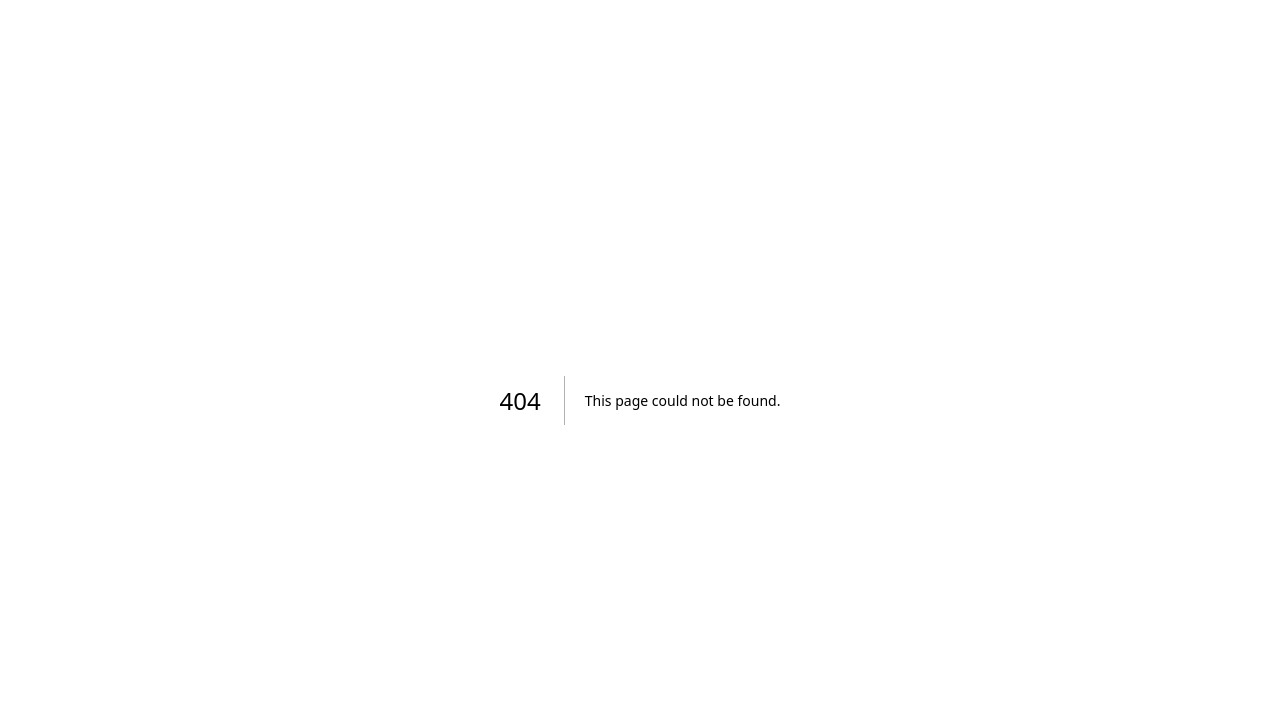
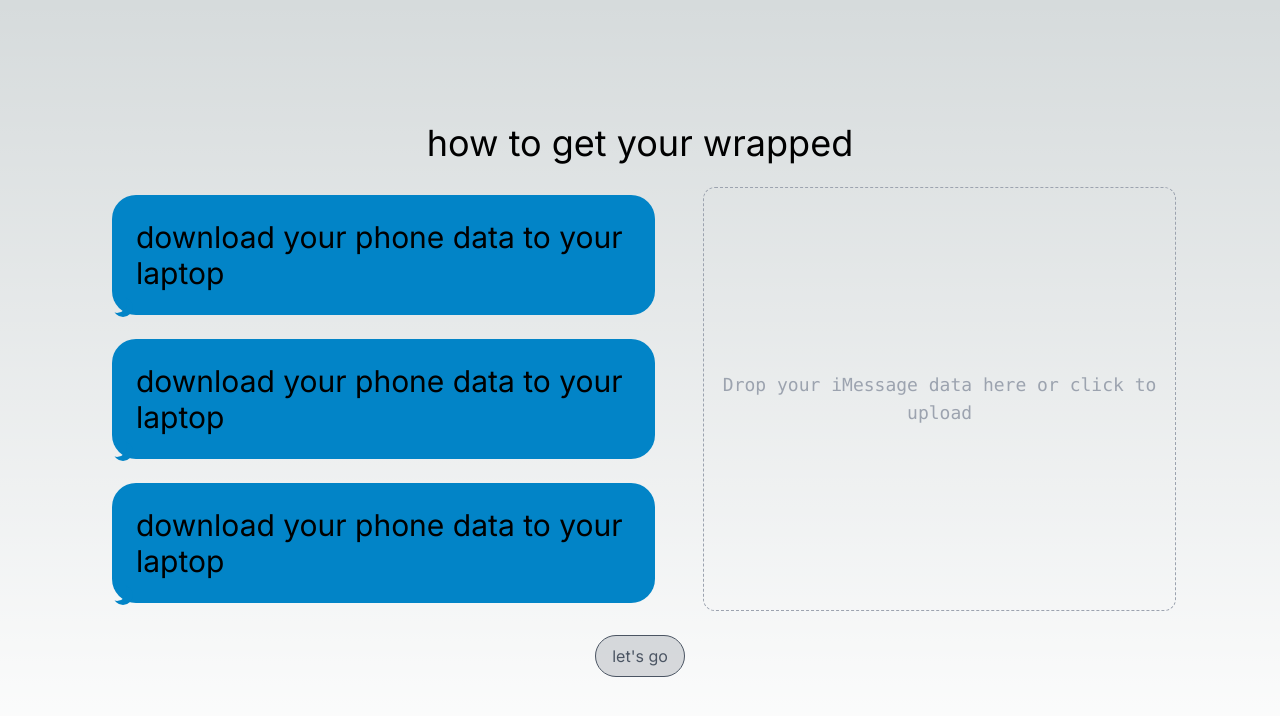
Before and after one commit to rpmccarter/imessage-wrapped, a Next.js app in the folder website/: page /getting-started in a window 1280 px wide. Before the commit this address had no page. Shown: the top 716 px of the page. Built offline with nearby package versions, Linux system fonts and the light colour scheme.

Commit message:
file upload page

```diff
--- /dev/null
+++ b/website/src/app/getting-started/FileInput.tsx
@@ -0,0 +1,42 @@
+'use client'
+
+import clsx from 'clsx';
+import { useRef } from 'react';
+
+type FileInputParams = {
+  value?: FileList;
+  setValue?: (files: FileList) => void;
+}
+
+export const FileInput = ({
+  value,
+  setValue,
+}: FileInputParams) => {
+  const hiddenInputRef = useRef<HTMLInputElement>(null);
+
+  return (
+    <>
+      <button
+        aria-label="file upload button"
+        className="m-2 p-4 w-1/2 flex border-gray-400 dark:border-white/30 items-center justify-center border rounded-xl border-dashed bg-transparent outline-none min-w-0"
+        onClick={() => hiddenInputRef.current?.click()}
+      >
+        <div
+          className={clsx(
+            'text-lg font-mono text-ellipsis overflow-hidden',
+            value ? 'text-gray-900 dark:text-gray-100' : 'text-gray-400 dark:text-white/30'
+          )}
+        >
+          {value?.[0]?.name ?? 'Drop your iMessage data here or click to upload'}
+        </div>
+      </button>
+      {/* HACK: file inputs are notoriously hard to style, so hide the native input and click it programmatically */}
+      <input
+        type="file"
+        onChange={(event) => event.target.files && setValue?.(event.target.files)}
+        ref={hiddenInputRef}
+        className="hidden"
+      />
+    </>
+  );
+};
--- /dev/null
+++ b/website/src/app/getting-started/page.tsx
@@ -0,0 +1,100 @@
+'use client'
+
+import { ReactNode, useCallback, useState } from "react";
+import { FileInput } from "./FileInput";
+import clsx from "clsx";
+import { useData } from "@/context/DataContext";
+import axios from "axios";
+
+const steps = [
+  'download your phone data to your laptop',
+  'download your phone data to your laptop',
+  'download your phone data to your laptop',
+];
+
+// TODO: define api endpoint
+const API_ENDPOINT = 'http://localhost:8000';
+
+export default function GettingStarted() {
+  const [files, setFiles] = useState<FileList>();
+  return (
+    <main className="flex min-h-screen flex-col items-center justify-center gap-4 p-24">
+      <h1 className="text-4xl">how to get your wrapped</h1>
+      <div className="flex gap-6">
+        <div className="flex flex-col m-4 gap-6">
+          {steps.map((value, index) => (
+            <Step num={index + 1} key={index}>{value}</Step>
+          ))}
+        </div>
+        <FileInput value={files} setValue={setFiles} />
+      </div>
+      <SubmitButton files={files}/>
+    </main>
+  )
+}
+
+type SubmitButtonProps = {
+  files?: FileList;
+}
+
+const SubmitButton = ({ files }: SubmitButtonProps) => {
+  const submitFiles = useSubmitFiles();
+
+  return (
+  <button
+    onClick={files && (() => submitFiles(files))}
+    className={clsx(
+      'border px-4 py-2 rounded-full',
+      files === undefined
+        ? 'text-gray-600 bg-gray-600/20 border-gray-600 pointer-events-none'
+        : 'text-sky-600 bg-sky-600/20 border-sky-600'
+    )}
+  >
+    {"let\'s go"}
+  </button>
+  );
+}
+
+const useSubmitFiles = () => {
+  const { setData } = useData();
+
+  return useCallback(async (files: FileList) => {
+    const file = files[0];
+    if (file === undefined) {
+      console.error('no file found');
+    }
+
+    try {
+      const response = await axios.post(API_ENDPOINT, file);
+      console.log(response.data);
+      setData(response.data);
+    } catch (err) {
+      console.error('an error occurred while fetching your results:', err);
+    }
+  }, [setData]);
+}
+
+type StepProps = {
+  num: number;
+  children?: ReactNode;
+}
+
+const Step = ({
+  num,
+  children,
+}: StepProps) => {
+  return (
+    <div className="relative">
+      <div className="p-6 text-3xl bg-sky-600 rounded-3xl">
+        {children}
+      </div>
+      <Tail/>
+    </div>
+  )
+}
+
+const Tail = () => {
+  return <div className='w-5 h-5 left-[-5px] bottom-[2px] shadow-[6px_4px_0_0] shadow-sky-600 bottom-0 absolute' style={{
+    borderRadius: '50%',
+  }}/>
+}
--- a/website/src/app/layout.tsx
+++ b/website/src/app/layout.tsx
@@ -1,22 +1,25 @@
-import type { Metadata } from 'next'
+'use client';
 import { Inter } from 'next/font/google'
 import './globals.css'
+import { DataContext, DataType } from '@/context/DataContext'
+import { useState } from 'react'
 
 const inter = Inter({ subsets: ['latin'] })
-
-export const metadata: Metadata = {
-  title: 'Create Next App',
-  description: 'Generated by create next app',
-}
 
 export default function RootLayout({
   children,
 }: {
   children: React.ReactNode
 }) {
+  const [data, setData] = useState<DataType>();
+
   return (
     <html lang="en">
-      <body className={inter.className}>{children}</body>
+      <body className={inter.className}>
+        <DataContext.Provider value={{data, setData}}>
+          {children}
+        </DataContext.Provider>
+      </body>
     </html>
   )
 }
--- a/website/src/app/page.tsx
+++ b/website/src/app/page.tsx
@@ -1,113 +1,10 @@
-import Image from 'next/image'
+import Link from "next/link";
 
 export default function Home() {
   return (
-    <main className="flex min-h-screen flex-col items-center justify-between p-24">
-      <div className="z-10 max-w-5xl w-full items-center justify-between font-mono text-sm lg:flex">
-        <p className="fixed left-0 top-0 flex w-full justify-center border-b border-gray-300 bg-gradient-to-b from-zinc-200 pb-6 pt-8 backdrop-blur-2xl dark:border-neutral-800 dark:bg-zinc-800/30 dark:from-inherit lg:static lg:w-auto  lg:rounded-xl lg:border lg:bg-gray-200 lg:p-4 lg:dark:bg-zinc-800/30">
-          Get started by editing&nbsp;
-          <code className="font-mono font-bold">src/app/page.tsx</code>
-        </p>
-        <div className="fixed bottom-0 left-0 flex h-48 w-full items-end justify-center bg-gradient-to-t from-white via-white dark:from-black dark:via-black lg:static lg:h-auto lg:w-auto lg:bg-none">
-          <a
-            className="pointer-events-none flex place-items-center gap-2 p-8 lg:pointer-events-auto lg:p-0"
-            href="https://vercel.com?utm_source=create-next-app&utm_medium=appdir-template&utm_campaign=create-next-app"
-            target="_blank"
-            rel="noopener noreferrer"
-          >
-            By{' '}
-            <Image
-              src="/vercel.svg"
-              alt="Vercel Logo"
-              className="dark:invert"
-              width={100}
-              height={24}
-              priority
-            />
-          </a>
-        </div>
-      </div>
-
-      <div className="relative flex place-items-center before:absolute before:h-[300px] before:w-[480px] before:-translate-x-1/2 before:rounded-full before:bg-gradient-radial before:from-white before:to-transparent before:blur-2xl before:content-[''] after:absolute after:-z-20 after:h-[180px] after:w-[240px] after:translate-x-1/3 after:bg-gradient-conic after:from-sky-200 after:via-blue-200 after:blur-2xl after:content-[''] before:dark:bg-gradient-to-br before:dark:from-transparent before:dark:to-blue-700 before:dark:opacity-10 after:dark:from-sky-900 after:dark:via-[#0141ff] after:dark:opacity-40 before:lg:h-[360px] z-[-1]">
-        <Image
-          className="relative dark:drop-shadow-[0_0_0.3rem_#ffffff70] dark:invert"
-          src="/next.svg"
-          alt="Next.js Logo"
-          width={180}
-          height={37}
-          priority
-        />
-      </div>
-
-      <div className="mb-32 grid text-center lg:max-w-5xl lg:w-full lg:mb-0 lg:grid-cols-4 lg:text-left">
-        <a
-          href="https://nextjs.org/docs?utm_source=create-next-app&utm_medium=appdir-template&utm_campaign=create-next-app"
-          className="group rounded-lg border border-transparent px-5 py-4 transition-colors hover:border-gray-300 hover:bg-gray-100 hover:dark:border-neutral-700 hover:dark:bg-neutral-800/30"
-          target="_blank"
-          rel="noopener noreferrer"
-        >
-          <h2 className={`mb-3 text-2xl font-semibold`}>
-            Docs{' '}
-            <span className="inline-block transition-transform group-hover:translate-x-1 motion-reduce:transform-none">
-              -&gt;
-            </span>
-          </h2>
-          <p className={`m-0 max-w-[30ch] text-sm opacity-50`}>
-            Find in-depth information about Next.js features and API.
-          </p>
-        </a>
-
-        <a
-          href="https://nextjs.org/learn?utm_source=create-next-app&utm_medium=appdir-template-tw&utm_campaign=create-next-app"
-          className="group rounded-lg border border-transparent px-5 py-4 transition-colors hover:border-gray-300 hover:bg-gray-100 hover:dark:border-neutral-700 hover:dark:bg-neutral-800/30"
-          target="_blank"
-          rel="noopener noreferrer"
-        >
-          <h2 className={`mb-3 text-2xl font-semibold`}>
-            Learn{' '}
-            <span className="inline-block transition-transform group-hover:translate-x-1 motion-reduce:transform-none">
-              -&gt;
-            </span>
-          </h2>
-          <p className={`m-0 max-w-[30ch] text-sm opacity-50`}>
-            Learn about Next.js in an interactive course with&nbsp;quizzes!
-          </p>
-        </a>
-
-        <a
-          href="https://vercel.com/templates?framework=next.js&utm_source=create-next-app&utm_medium=appdir-template&utm_campaign=create-next-app"
-          className="group rounded-lg border border-transparent px-5 py-4 transition-colors hover:border-gray-300 hover:bg-gray-100 hover:dark:border-neutral-700 hover:dark:bg-neutral-800/30"
-          target="_blank"
-          rel="noopener noreferrer"
-        >
-          <h2 className={`mb-3 text-2xl font-semibold`}>
-            Templates{' '}
-            <span className="inline-block transition-transform group-hover:translate-x-1 motion-reduce:transform-none">
-              -&gt;
-            </span>
-          </h2>
-          <p className={`m-0 max-w-[30ch] text-sm opacity-50`}>
-            Explore starter templates for Next.js.
-          </p>
-        </a>
-
-        <a
-          href="https://vercel.com/new?utm_source=create-next-app&utm_medium=appdir-template&utm_campaign=create-next-app"
-          className="group rounded-lg border border-transparent px-5 py-4 transition-colors hover:border-gray-300 hover:bg-gray-100 hover:dark:border-neutral-700 hover:dark:bg-neutral-800/30"
-          target="_blank"
-          rel="noopener noreferrer"
-        >
-          <h2 className={`mb-3 text-2xl font-semibold`}>
-            Deploy{' '}
-            <span className="inline-block transition-transform group-hover:translate-x-1 motion-reduce:transform-none">
-              -&gt;
-            </span>
-          </h2>
-          <p className={`m-0 max-w-[30ch] text-sm opacity-50`}>
-            Instantly deploy your Next.js site to a shareable URL with Vercel.
-          </p>
-        </a>
-      </div>
+    <main className="flex min-h-screen flex-col items-center justify-center gap-4 p-24">
+      <h1 className="text-4xl">see your year through texts</h1>
+      <Link href='/getting-started' className="border px-4 py-2 text-sky-600 bg-sky-600/20 rounded-full border-sky-600">get started</Link>
     </main>
   )
 }
--- /dev/null
+++ b/website/src/context/DataContext.tsx
@@ -0,0 +1,17 @@
+import { createContext, useContext } from "react";
+
+// TODO: define datatype of results
+export type DataType = any;
+
+type DataContextType = {
+  setData: (data: DataType) => void;
+  data?: DataType;
+}
+
+export const DataContext = createContext<DataContextType>({ setData: () => {} });
+
+DataContext.displayName = 'DataContext';
+
+export const useData = () => {
+  return useContext(DataContext);
+}
```
Also changed, not shown: website/package.json (+7 -5 lines), 1 other file (tests, documents, lock files or other folders).
